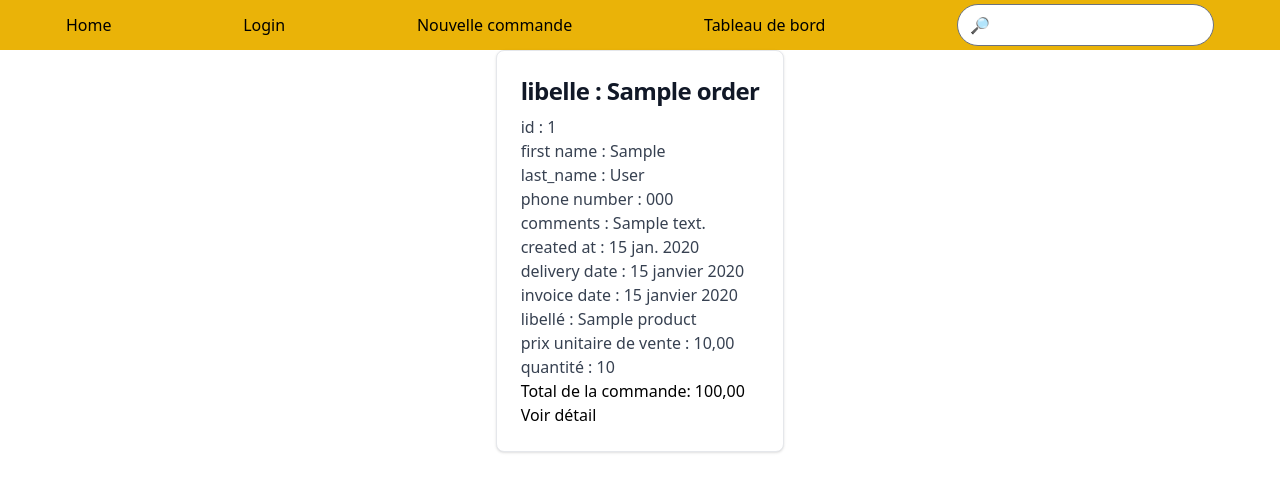
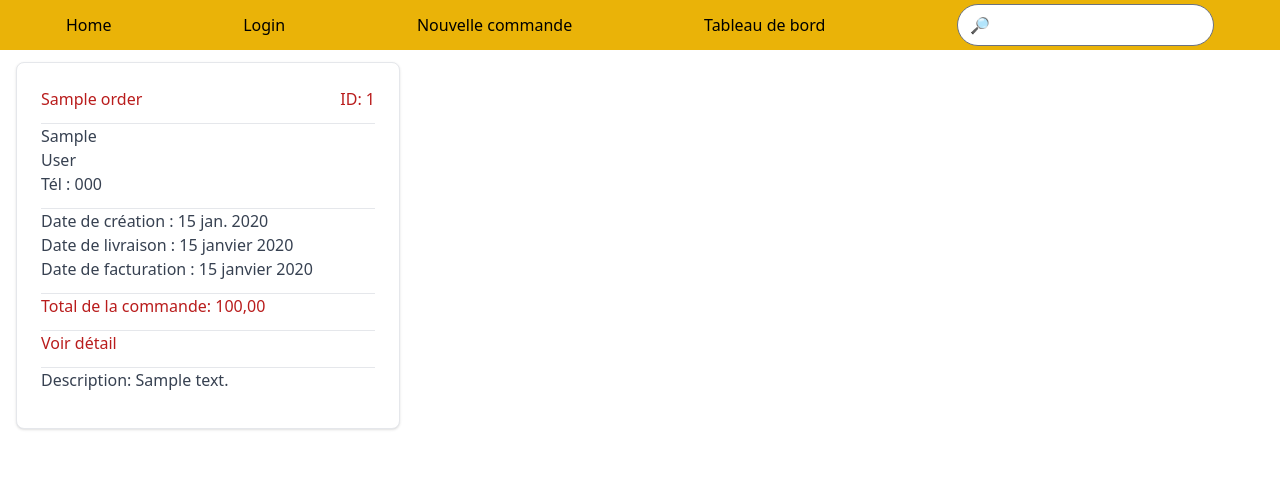
Before and after one commit to SimonDesc/order_nest, a Django app: page /home/ in a window 1280 px wide. Shown: the top 492 px of the page. Run offline with Django 4.2, Linux system fonts and the light colour scheme; tables that the repository leaves empty hold one stand-in row (values such as "Sample post"); style sheets or scripts are compiled from the project's sources; some libraries are stand-ins or nearby versions.

Commit message:
Front: add cards and somes features in dashboard

```diff
--- a/src/order_nest/settings.py
+++ b/src/order_nest/settings.py
@@ -44,6 +44,7 @@ INSTALLED_APPS = [
     'webapp',
     'tailwind',
     'theme',
+    'django_browser_reload',
 ]
 
 MIDDLEWARE = [
@@ -54,6 +55,7 @@ MIDDLEWARE = [
     'django.contrib.auth.middleware.AuthenticationMiddleware',
     'django.contrib.messages.middleware.MessageMiddleware',
     'django.middleware.clickjacking.XFrameOptionsMiddleware',
+    "django_browser_reload.middleware.BrowserReloadMiddleware",
 ]
 
 ROOT_URLCONF = 'order_nest.urls'
--- a/src/order_nest/urls.py
+++ b/src/order_nest/urls.py
@@ -7,4 +7,5 @@ urlpatterns = [
     path('admin/', admin.site.urls),
     path("select2/", include("django_select2.urls")),
     path('', include('webapp.urls')),
+    path("__reload__/", include("django_browser_reload.urls")),
 ]
--- a/src/webapp/templates/webapp/home.html
+++ b/src/webapp/templates/webapp/home.html
@@ -5,30 +5,50 @@
 {% endblock %}
 
 {% block content %}
-<div class="flex justify-around">
+
+<div class="flex justify-between my-3 h-full">
+
 {% for commande in commandes %}
-    <div class="block max-w-sm p-6 bg-white border border-gray-200 rounded-lg shadow hover:bg-gray-100 dark:bg-gray-800 dark:border-gray-700 dark:hover:bg-gray-700">
-        <p class="mb-2 text-2xl font-bold tracking-tight text-gray-900 dark:text-white"> libelle : {{ commande.label }} </h1></p>
-        <p class="font-normal text-gray-700 dark:text-gray-400">id : {{ commande.pk }}</p>
-        <p class="font-normal text-gray-700 dark:text-gray-400">first name : {{ commande.customer.first_name }}</p>
-        <p class="font-normal text-gray-700 dark:text-gray-400">last_name : {{ commande.customer.last_name }}</p>
-        <p class="font-normal text-gray-700 dark:text-gray-400">phone number : {{ commande.customer.phone_number }}</p>
-        <p class="font-normal text-gray-700 dark:text-gray-400">comments : {{ commande.comments }}</p>
-        <p class="font-normal text-gray-700 dark:text-gray-400">created at : {{ commande.created_at|date:"SHORT_DATE_FORMAT" }}</p>
-        <p class="font-normal text-gray-700 dark:text-gray-400">delivery date : {{ commande.estimated_delivery_date }}</p>
-        <p class="font-normal text-gray-700 dark:text-gray-400">invoice date : {{ commande.invoice_date }}</p>
-        <ul class="font-normal text-gray-700 dark:text-gray-400">
-            {% for product in commande.products.all %}
-                <li>libellé : {{ product.label }}</li>
-                <li>prix unitaire de vente : {{ product.selling_price_unit }}</li>
-                <li>quantité : {{ product.quantity }} </li>
-            {% endfor %}
-        </ul>
-        <p>Total de la commande: {{ commande.total_price }}</p>
-        <button><a href="{% url 'webapp:order-detail' pk=commande.pk %}">Voir détail</a></button>
+
+    <div class="w-full overflow-y-hidden mx-4 text-red-700 block max-w-sm p-6 bg-white border border-gray-200 rounded-lg shadow hover:bg-gray-100 dark:bg-gray-800 dark:border-gray-700 dark:hover:bg-gray-700">
+
+        <div class="libellé flex justify-between ">
+            <div>
+                <h1>{{ commande.label }}</h1>
+            </div>
+            <div>
+                ID: {{ commande.pk }}
+            </div>
+        </div>
+
+        <div class="customer border-t my-3 ">
+            <p class="font-normal text-gray-700 dark:text-gray-400">{{ commande.customer.first_name }}</p>
+            <p class="font-normal text-gray-700 dark:text-gray-400">{{ commande.customer.last_name }}</p>
+            <p class="font-normal text-gray-700 dark:text-gray-400">Tél : {{ commande.customer.phone_number }}</p>
+        </div>
+
+        <div class="dates border-t my-3 ">
+            <p class="font-normal text-gray-700 dark:text-gray-400">Date de création : {{ commande.created_at|date:"SHORT_DATE_FORMAT" }}</p>
+            <p class="font-normal text-gray-700 dark:text-gray-400">Date de livraison : {{ commande.estimated_delivery_date }}</p>
+            <p class="font-normal text-gray-700 dark:text-gray-400">Date de facturation : {{ commande.invoice_date }}</p>
+        </div>
+
+        <div class="total_price border-t my-3 ">
+            <p>Total de la commande: {{ commande.total_price }}</p>
+        </div>
+
+        <div class="bouton border-t">
+            <button><a href="{% url 'webapp:order-detail' pk=commande.pk %}">Voir détail</a></button>
+        </div>
+
+        <div class="description border-t my-3 whitespace-normal">
+            <p class="font-normal text-gray-700 dark:text-gray-400 break-words whitespace-pre-line">Description: {{ commande.comments|truncatechars:120 }}</p>
+        </div>
+
     </div>
 
 {% endfor %}
+</div>
 
 
 {% endblock %}
--- a/src/webapp/urls.py
+++ b/src/webapp/urls.py
@@ -25,4 +25,6 @@ urlpatterns = [
     # API Routes
     path('get_clients/', get_clients, name='get_clients'),
 
+
+
 ]
```
